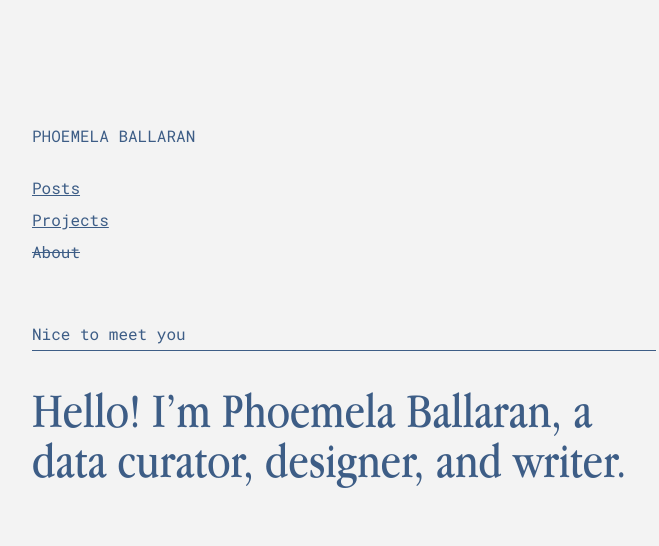
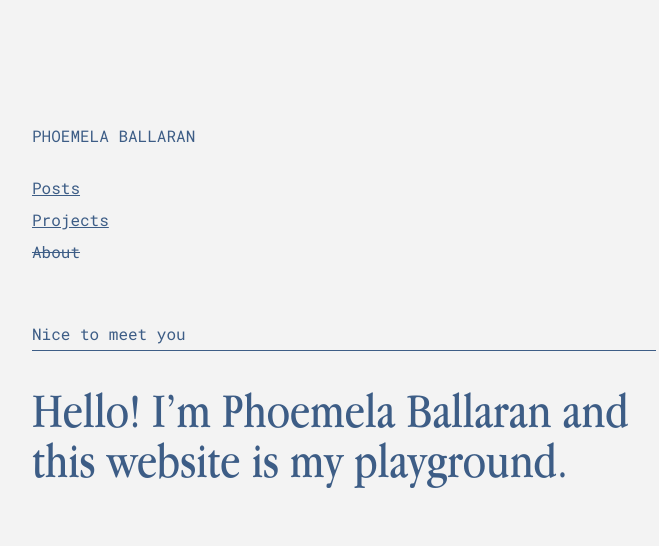
Before and after one commit to phoemelaballaran/phoemelaballaran.github.io, a Jekyll site: the page built from about.md, in a window 1280 px wide. Shown: the top 546 px of the page, without its empty margins (88-747 px from the left). Built offline with Jekyll 4.4.1, drawn with Linux system fonts in a browser that asks for light colours; grey boxes are pictures that could not be loaded.

Commit message:
Update about.md

```diff
--- a/about.md
+++ b/about.md
@@ -3,7 +3,7 @@ layout: about
 title:  Nice to meet you
 permalink: /about/
 ---
-<h1>Hello! I’m Phoemela Ballaran, a data curator, designer, and writer.</h1>
+<h1>Hello! I’m Phoemela Ballaran and this website is my playground.</h1>
 <br>
 <p align="center"><img class="vertical" src="https://raw.githubusercontent.com/phoemelaballaran/imagedb/main/about/about.png"/></p>
 <br>
```
